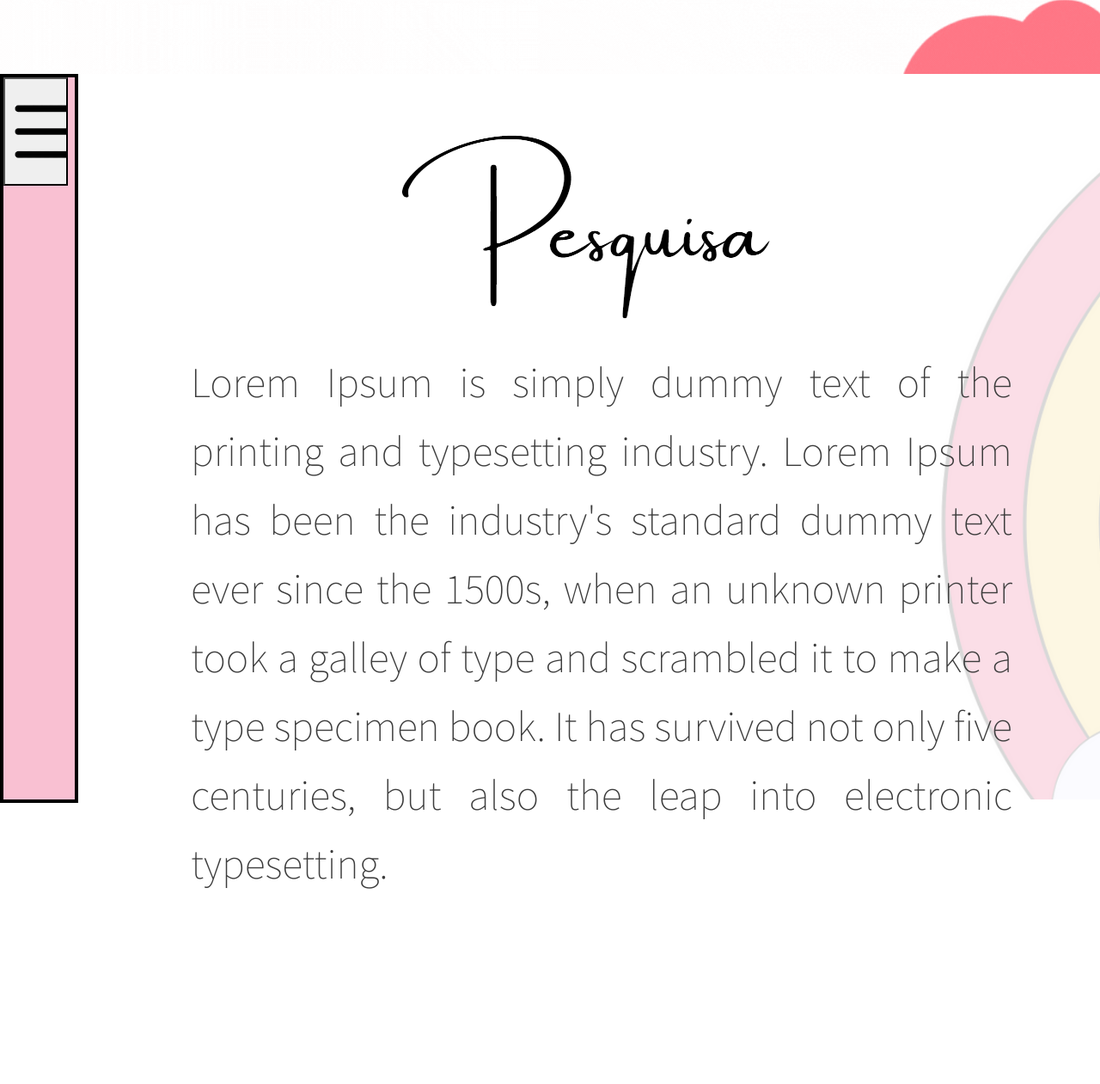
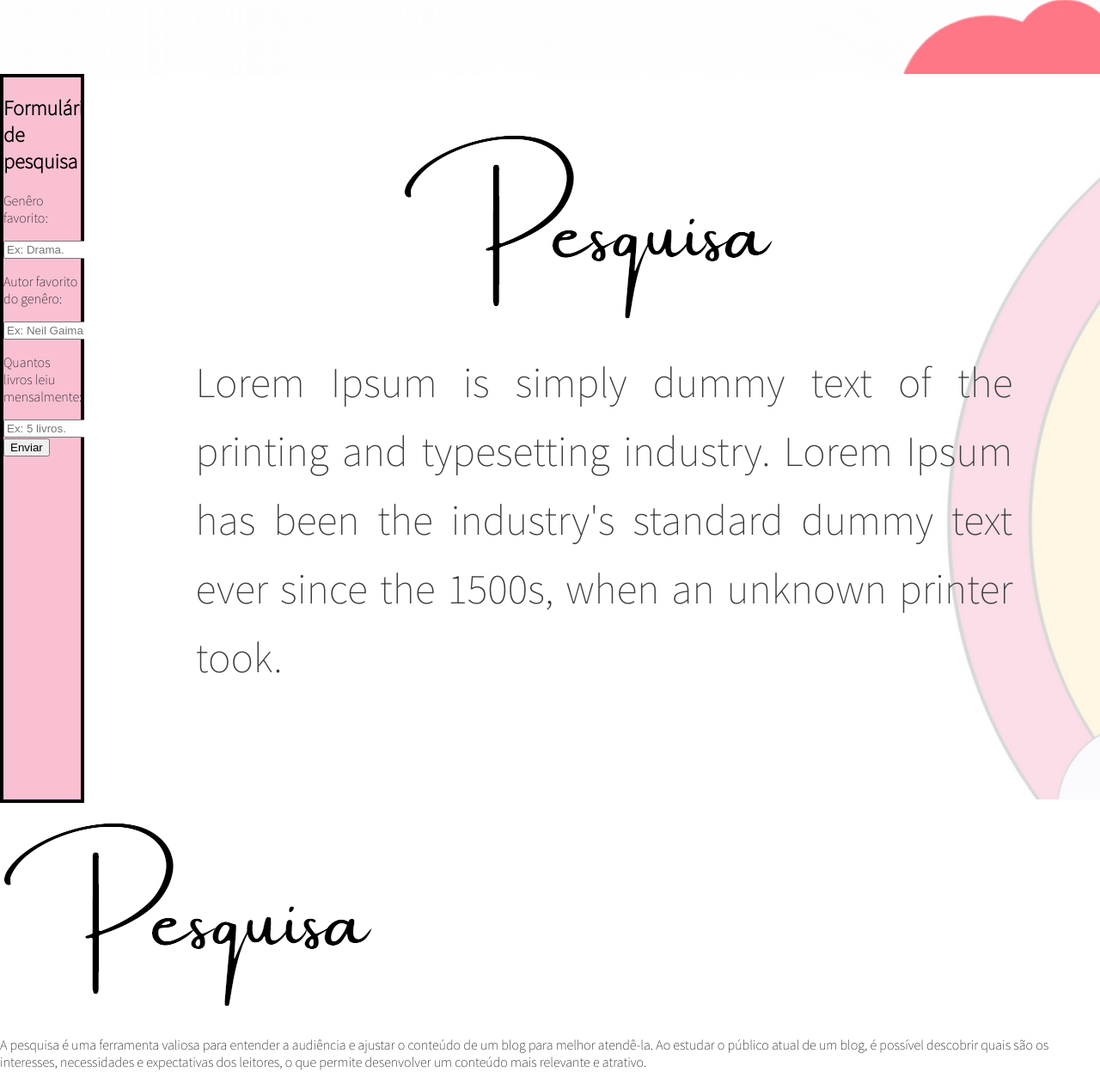
Before and after one commit to Julia-Justino/Encanto, a website: page Web-Data-Viz-My/Web-Data-Viz-My/site/public/pesquisa.html in a window 1280 px wide. Shown: the part 1034-2295 px from the top of the page at 86% size. Before the commit the page ends 2079 px from the top, so only its background shows below. Drawn offline with Linux system fonts and the light colour scheme.

Commit message:
adicionei o form

```diff
--- a/Web-Data-Viz-My/Web-Data-Viz-My/site/public/pesquisa.html
+++ b/Web-Data-Viz-My/Web-Data-Viz-My/site/public/pesquisa.html
@@ -40,7 +40,18 @@
 
         <div class="blog" id="blog">
             <section class="formPesquisa">
-                <button class="burguer"></button>
+                <div class="form">
+                    <h2>Formulário de pesquisa</h2>
+                <p>Genêro favorito:</p>
+                <input type="text" name="" id="" placeholder="Ex: Drama.">
+                <p>Autor favorito do genêro:</p>
+                <input type="text" name="" id="" placeholder="Ex: Neil Gaiman.">
+                <p>Quantos livros leiu mensalmente:</p>
+                <input type="text" name="" id="" placeholder="Ex: 5 livros.">
+                <br>
+                <button class="enviar">Enviar</button>
+
+                </div>
             </section>
             <!--finalda div form para pesquisa-->
             <div class="container">
@@ -56,9 +67,7 @@
                     <div class="texto">
                         <p>
                             Lorem Ipsum is simply dummy text of the printing and typesetting industry. Lorem Ipsum has
-                            been the industry's standard dummy text ever since the 1500s, when an unknown printer took a
-                            galley of type and scrambled it to make a type specimen book. It has survived not only five
-                            centuries, but also the leap into electronic typesetting.
+                            been the industry's standard dummy text ever since the 1500s, when an unknown printer took.
                         </p>
                     </div>
                 </div>
@@ -66,6 +75,19 @@
         </div>
         <!--Final do blog-->
         <!--Inicio da div form para pesquisa-->
+         <!--Inicio da pesquisa-->
+    <div class="pesquisa" id="pesquisa">
+        <div id="container">
+            <div class="titulo">
+                <h1><img src="./assets/img/pesquisa.png" alt=""></h1>
+                <div class="textoConheca">
+                   <p>A pesquisa é uma ferramenta valiosa para entender a audiência e ajustar o conteúdo de um blog para melhor atendê-la. Ao estudar o público atual de um blog, é possível descobrir quais são os interesses, necessidades e expectativas dos leitores, o que permite desenvolver um conteúdo mais relevante e atrativo.</p>
+                    </p>
+                </div>
+            </div>
+        </div>
+    </div>
+    <!--Final da pesquisa-->
 
 </body>
 
```
